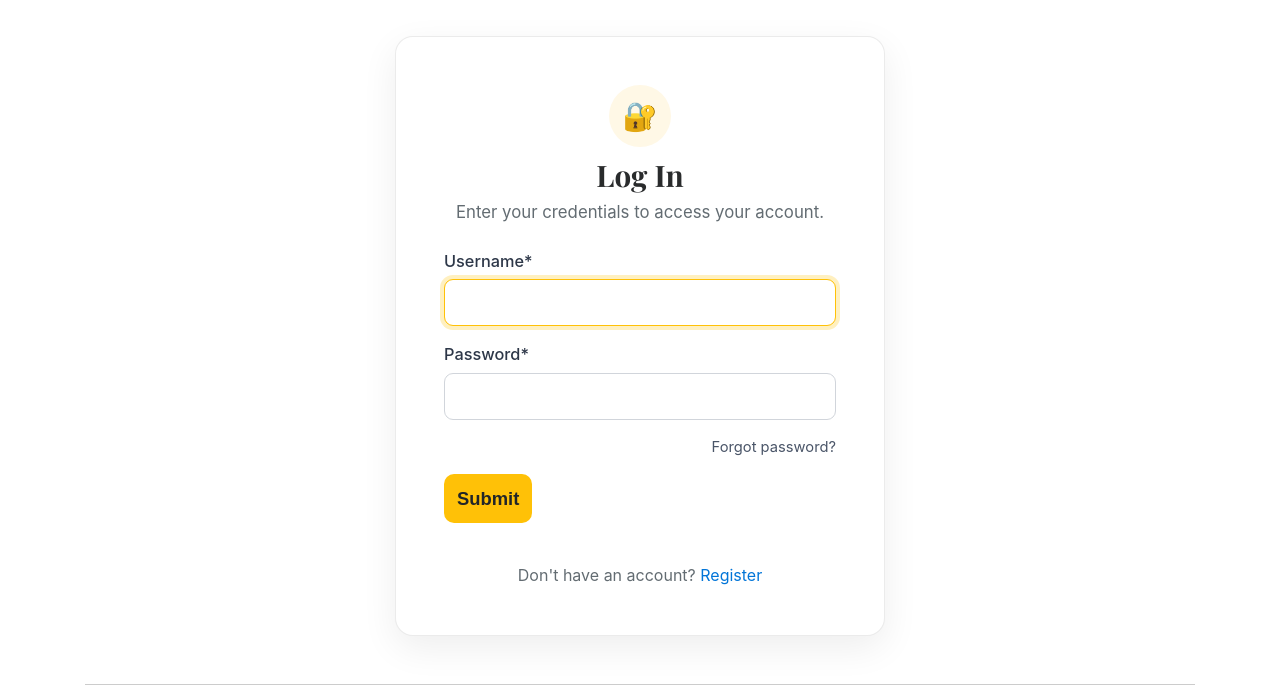
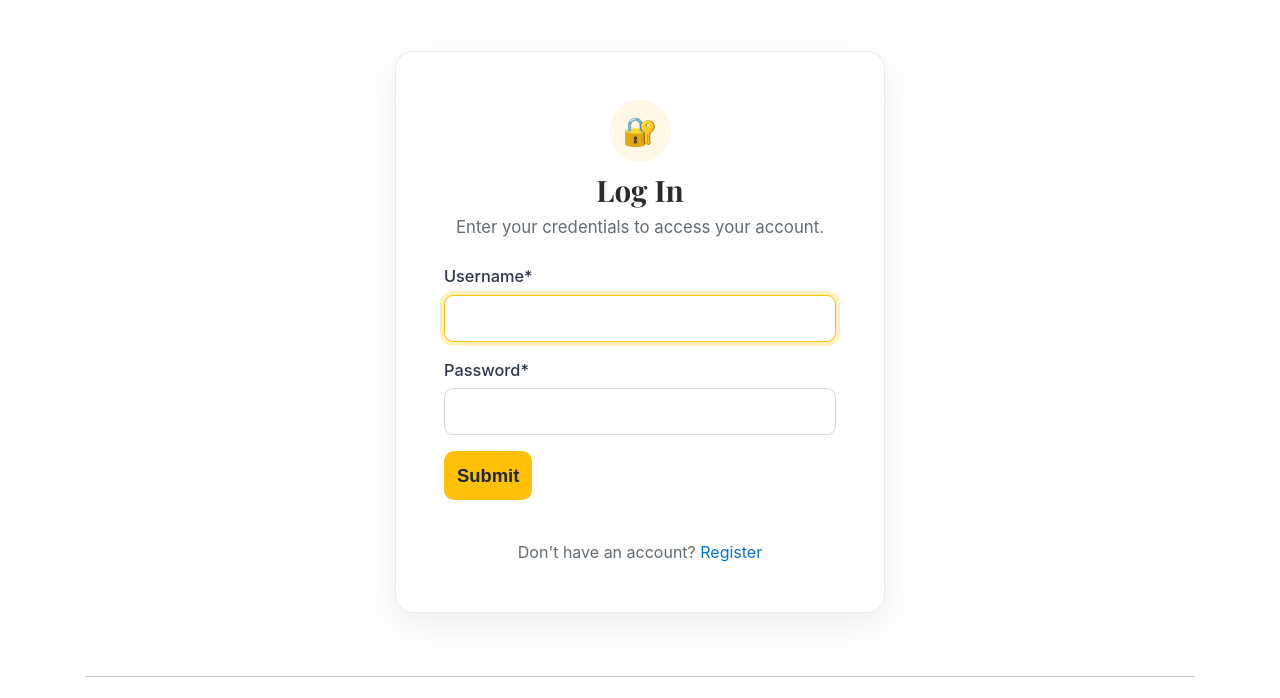
Before and after one commit to guptavaishali628/Django-Blogging-System, a Django app: page /login/ in a window 1280 px wide. Shown: the part 191-889 px from the top of the page. Run offline with Django 5.2, Linux system fonts and the light colour scheme; data comes from the database, SQL or seed files in the repository; both versions use the stored data as it was after the commit; some libraries are stand-ins or nearby versions.

Commit message:
make changes in login.html

```diff
--- a/templates/login.html
+++ b/templates/login.html
@@ -113,13 +113,6 @@
                         {{ form|crispy }}
                     </div>
 
-                    <!-- Forgot Password Link -->
-                    <div class="d-flex justify-content-end mb-3">
-                        <a href="{% url 'reset_pass' %}" class="text-decoration-none fw-semibold forgot-link">
-                            Forgot password?
-                        </a>
-                    </div>
-
                     <div class="d-grid mt-2">
                         <button type="submit" class="btn btn-brand">
                             Submit
```
Also changed, not shown: db.sqlite3.
